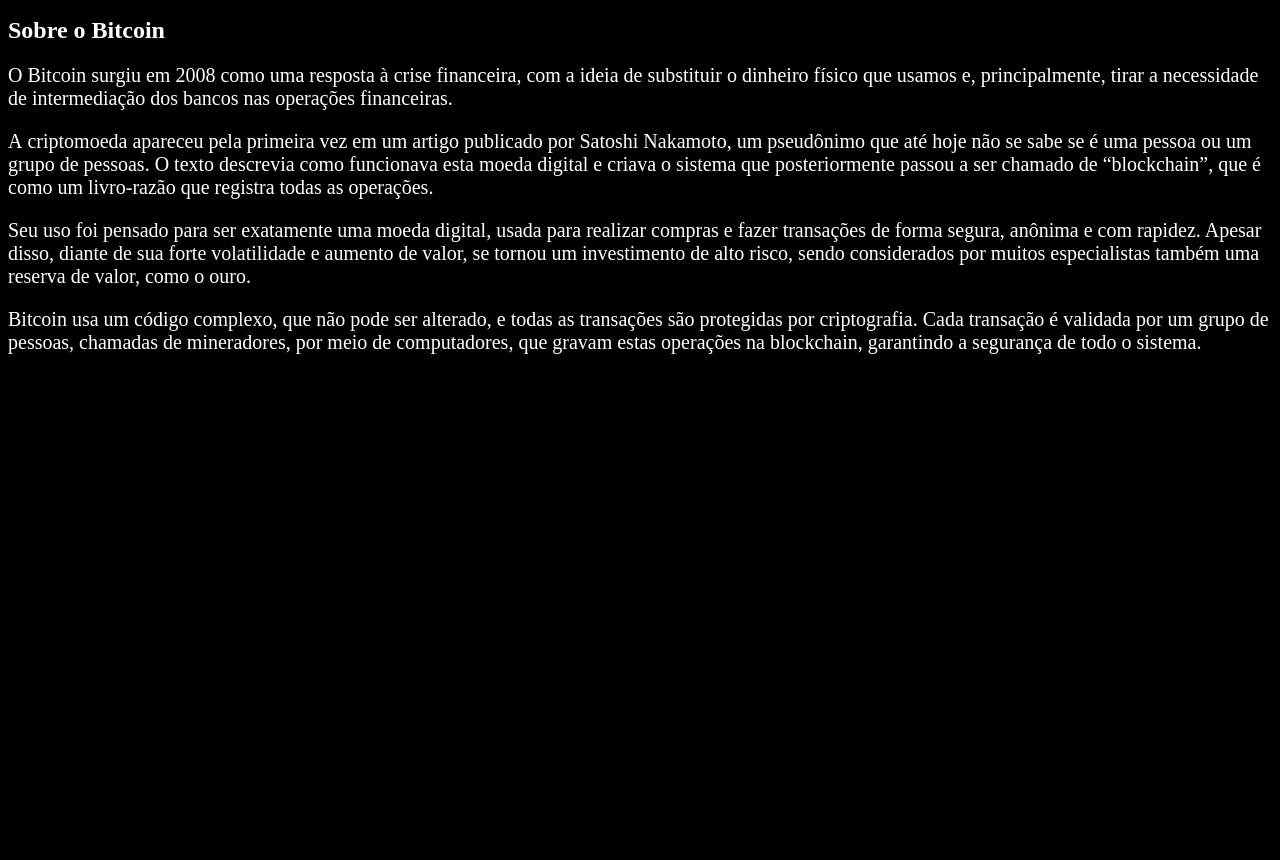
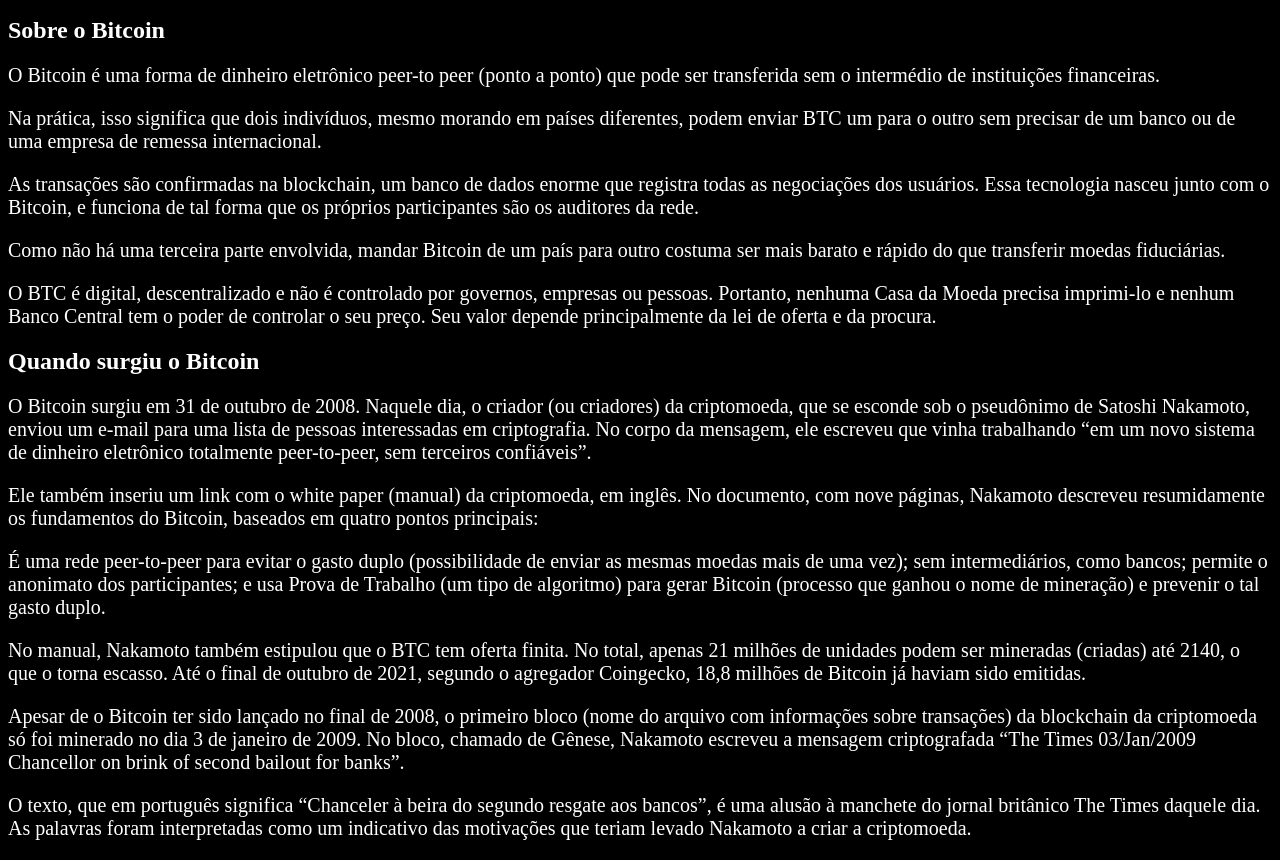
Before and after one commit to Gustavo-Italo/Gustavo-Italo.github.io, a plain HTML site: page index.html in a window 1280 px wide. Shown: the part 1325-2185 px from the top of the page. Before the commit the page ends 1699 px from the top, so only its background shows below. Drawn offline with Linux system fonts and the light colour scheme; files that its build step writes are made by us from their sources.

Commit message:
pagina_inicial

```diff
--- a/index.html
+++ b/index.html
@@ -58,15 +58,29 @@
       </figure>
 
   <h1> Sobre o Bitcoin </h1>
-    <p>O Bitcoin surgiu em 2008 como uma resposta à crise financeira, com a ideia de
-    substituir o dinheiro físico que usamos e, principalmente, tirar a necessidade de
-    intermediação dos bancos nas operações financeiras.</p>
+    <p>O Bitcoin é uma forma de dinheiro eletrônico peer-to peer (ponto a ponto) que pode ser transferida sem o intermédio de instituições financeiras.</p>
 
-    <p>A criptomoeda apareceu pela primeira vez em um artigo publicado por Satoshi Nakamoto, um pseudônimo que até hoje não se sabe se é uma pessoa ou um grupo de pessoas. O texto descrevia como funcionava esta moeda digital e criava o sistema que posteriormente passou a ser chamado de “blockchain”, que é como um livro-razão que registra todas as operações.</p>
+    <p>Na prática, isso significa que dois indivíduos, mesmo morando em países diferentes, podem enviar BTC um para o outro sem precisar de um banco ou de uma empresa de remessa internacional.</p>
 
-    <p>Seu uso foi pensado para ser exatamente uma moeda digital, usada para realizar compras e fazer transações de forma segura, anônima e com rapidez. Apesar disso, diante de sua forte volatilidade e aumento de valor, se tornou um investimento de alto risco, sendo considerados por muitos especialistas também uma reserva de valor, como o ouro.</p>
+    <p>As transações são confirmadas na blockchain, um banco de dados enorme que registra todas as negociações dos usuários. Essa tecnologia nasceu junto com o Bitcoin, e funciona de tal forma que os próprios participantes são os auditores da rede.</p>
 
-    <p>Bitcoin usa um código complexo, que não pode ser alterado, e todas as transações são protegidas por criptografia. Cada transação é validada por um grupo de pessoas, chamadas de mineradores, por meio de computadores, que gravam estas operações na blockchain, garantindo a segurança de todo o  sistema.</p>
+    <p>Como não há uma terceira parte envolvida, mandar Bitcoin de um país para outro costuma ser mais barato e rápido do que transferir moedas fiduciárias.</p>
+
+    <p>O BTC é digital, descentralizado e não é controlado por governos, empresas ou pessoas. Portanto, nenhuma Casa da Moeda precisa imprimi-lo e nenhum Banco Central tem o poder de controlar o seu preço. Seu valor depende principalmente da lei de oferta e da procura.</p>
+
+    <h2>Quando surgiu o Bitcoin</h2>
+
+     <p>O Bitcoin surgiu em 31 de outubro de 2008. Naquele dia, o criador (ou criadores) da criptomoeda, que se esconde sob o pseudônimo de Satoshi Nakamoto, enviou um e-mail para uma lista de pessoas interessadas em criptografia. No corpo da mensagem, ele escreveu que vinha trabalhando “em um novo sistema de dinheiro eletrônico totalmente peer-to-peer, sem terceiros confiáveis”.</p>
+
+     <p>Ele também inseriu um link com o white paper (manual) da criptomoeda, em inglês. No documento, com nove páginas, Nakamoto descreveu resumidamente os fundamentos do Bitcoin, baseados em quatro pontos principais:</p>
+
+     <p>É uma rede peer-to-peer para evitar o gasto duplo (possibilidade de enviar as mesmas moedas mais de uma vez); sem intermediários, como bancos; permite o anonimato dos participantes; e usa Prova de Trabalho (um tipo de algoritmo) para gerar Bitcoin (processo que ganhou o nome de mineração) e prevenir o tal gasto duplo.</p>
+
+     <p>No manual, Nakamoto também estipulou que o BTC tem oferta finita. No total, apenas 21 milhões de unidades podem ser mineradas (criadas) até 2140, o que o torna escasso. Até o final de outubro de 2021, segundo o agregador Coingecko, 18,8 milhões de Bitcoin já haviam sido emitidas.</p>
+
+     <p>Apesar de o Bitcoin ter sido lançado no final de 2008, o primeiro bloco (nome do arquivo com informações sobre transações) da blockchain da criptomoeda só foi minerado no dia 3 de janeiro de 2009. No bloco, chamado de Gênese, Nakamoto escreveu a mensagem criptografada “The Times 03/Jan/2009 Chancellor on brink of second bailout for banks”.</p>
+
+     <p>O texto, que em português significa “Chanceler à beira do segundo resgate aos bancos”, é uma alusão à manchete do jornal britânico The Times daquele dia. As palavras foram interpretadas como um indicativo das motivações que teriam levado Nakamoto a criar a criptomoeda.</p>
 
       </section>
   </main>
```
